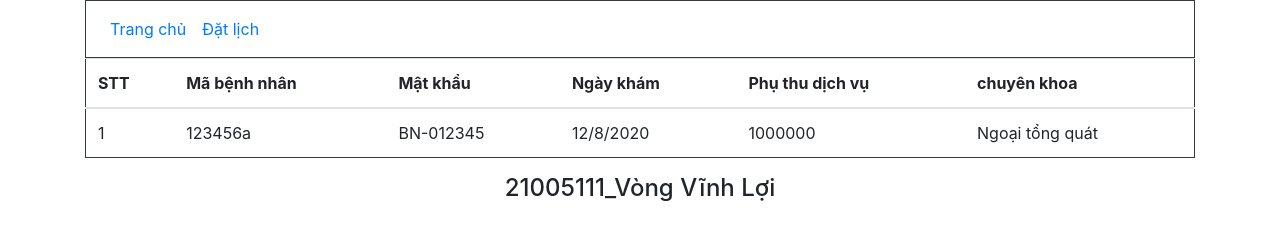
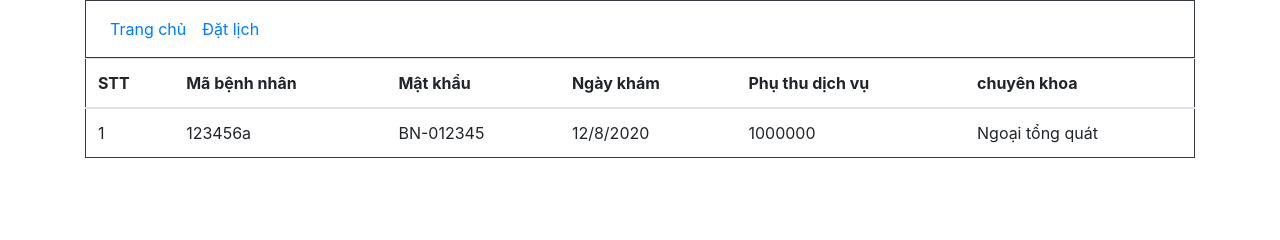
Before and after one commit to loigithubb/VongVinhLoi_Tuan8, a plain HTML site: page index.html in a window 1280 px wide. Drawn offline with Linux system fonts and the light colour scheme.

Commit message:
bo sung minh chung

```diff
--- a/index.html
+++ b/index.html
@@ -43,7 +43,6 @@
           <td>Ngoại tổng quát</td>
         </tr>
       </table>
-      <h4 class="text-center">21005111_Vòng Vĩnh Lợi</h4>
       <div class="modal" id="modal">
         <div class="modal-dialog modal-lg">
           <div class="modal-content">
```
Also changed, not shown: minhchung.png (added), minhchung1.png (added).
